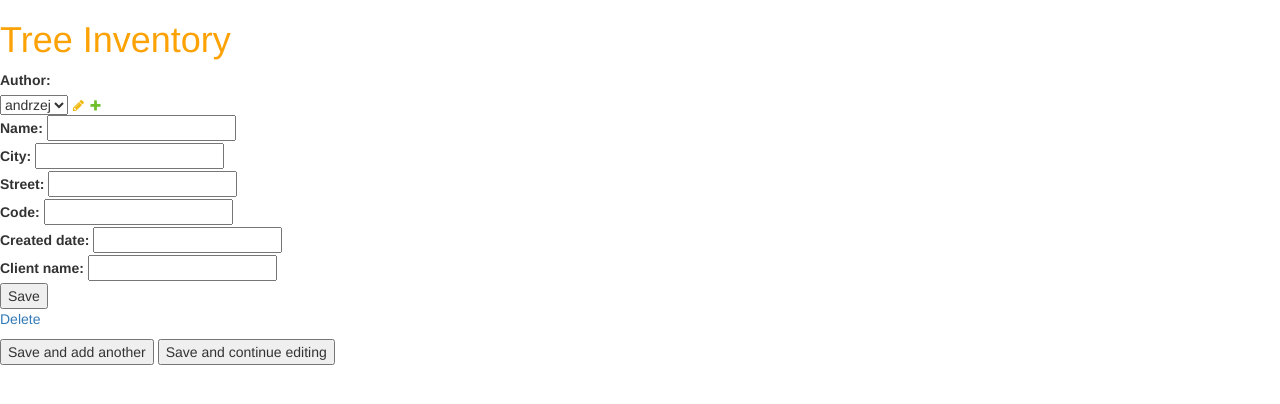
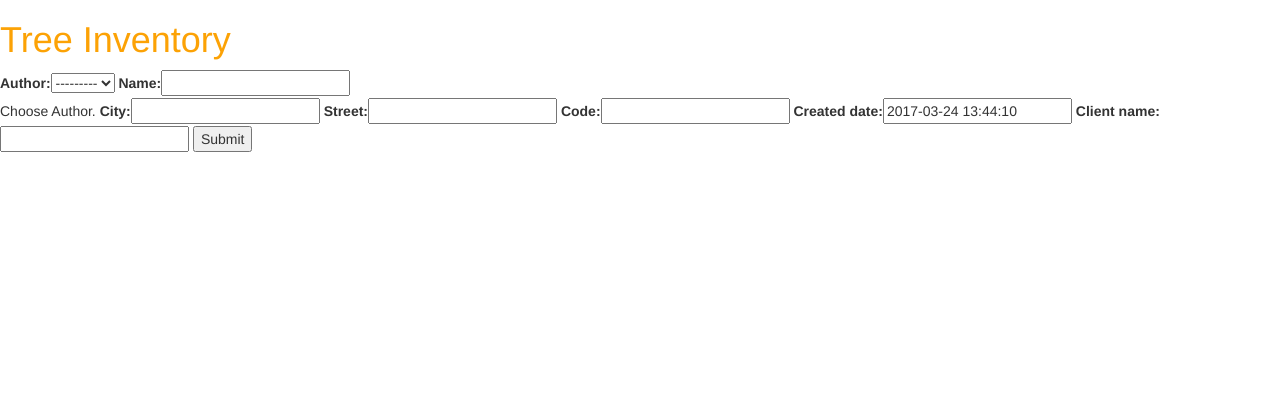
Before and after one commit to arychter86/proprii_inventory, a Django app: template inventory/templates/inventory/inventory.html in a window 1280 px wide. Shown: the top 404 px of the page. Run offline with Django 3.2, Linux system fonts and the light colour scheme; the template is opened without the code that fills it: values that come from a table or form of the project are taken from there, others are empty; some libraries are stand-ins or nearby versions.

Commit message:
Dodano Forms dziala update wpisow

```diff
--- a/inventory/models.py
+++ b/inventory/models.py
@@ -1,7 +1,8 @@
 from django.db import models
 from django.utils import timezone
 from django.contrib.auth.models import User
-
+from django.forms import ModelForm
+from django.utils.translation import ugettext_lazy as _
 
 
 class Tree(models.Model):
@@ -27,3 +28,19 @@ class Inventory(models.Model):
     client_name = models.CharField(max_length=200)
     def __str__(self):
         return self.name + ", klient: " + self.client_name + ", data: " + str(self.created_date)
+
+class InventoryForm(ModelForm):
+    class Meta:
+        model = Inventory
+        fields = ['author', 'name', 'city', 'street', 'code', 'created_date', 'client_name']
+        labels = {
+            'author': _('Author'),
+        }
+        help_texts = {
+            'name': _('Choose Author.'),
+        }
+        error_messages = {
+            'name': {
+                'max_length': _("This authors's name is too long."),
+            },
+        }
--- a/inventory/templates/inventory/inv_list.html
+++ b/inventory/templates/inventory/inv_list.html
@@ -36,7 +36,7 @@
                     <td>{{inventory.street}}</td>
                     <td>{{inventory.code}}</td>
                     <td>{{inventory.date}}</td>
-                    <td>  <a href="../inventory/{{inventory.id}}/"> Click </a></td>
+                    <td>  <a href="/inventory/{{inventory.id}}/"> Click </a></td>
                   </tr>
                 </span>
 
--- a/inventory/templates/inventory/inventory.html
+++ b/inventory/templates/inventory/inventory.html
@@ -11,76 +11,12 @@
             <h1><a href="">Tree Inventory</a></h1>
         </div>
 
-        <div>
-              <a href="">{{ inventory }}</a>
-        </div>
-        <fieldset class="module aligned ">
-          <div class="form-row field-author">
-            <div>
-              <label class="required" for="id_author">Author:</label>
-              <div class="related-widget-wrapper">
-                <select id="id_author" name="author" required>
-                  <option value="">---------</option>
-                  <option value="1" selected="selected">andrzej</option>
-                </select>
-                <a class="related-widget-wrapper-link change-related" id="change_id_author" data-href-template="/admin/auth/user/__fk__/change/?_to_field=id&amp;_popup=1" title="Change selected user">
-                  <img src="/static/admin/img/icon-changelink.svg" alt="Change"/>
-                </a>
-                <a class="related-widget-wrapper-link add-related" id="add_id_author" href="/admin/auth/user/add/?_to_field=id&amp;_popup=1" title="Add another user">
-                  <img src="/static/admin/img/icon-addlink.svg" alt="Add"/>
-                </a>
-              </div>
-            </div>
-          </div>
-          <div class="form-row field-name">
-            <div>
-              <label class="required" for="id_name">Name:</label>
-              <input class="vTextField" id="id_name" maxlength="200" name="name" type="text" value="{{inventory.name}}" required />
-            </div>
-          </div>
-          <div class="form-row field-city">
-            <div>
-              <label class="required" for="id_city">City:</label>
-              <input class="vTextField" id="id_city" maxlength="100" name="city" type="text" value="{{inventory.city}}" required />
-            </div>
-          </div>
-          <div class="form-row field-street">
-            <div>
-              <label class="required" for="id_street">Street:</label>
-              <input class="vTextField" id="id_street" maxlength="100" name="street" type="text" value="{{inventory.street}}" required />
-            </div>
-          </div>
-          <div class="form-row field-code">
-            <div>
-              <label class="required" for="id_code">Code:</label>
-              <input class="vTextField" id="id_code" maxlength="10" name="code" type="text" value="{{inventory.code}}" required />
-            </div>
-          </div>
-          <div class="form-row field-created_date">
-            <div>
-              <label class="required" for="id_created_date_0">Created date:</label>
-              <input class="vTextField" id="id_created_date" maxlength="20" name="code" type="text" value="{{inventory.created_date}}" required />
-            </div>
-          </div>
-          <div class="form-row field-client_name">
-            <div>
-              <label class="required" for="id_client_name">Client name:</label>
-              <input class="vTextField" id="id_client_name" maxlength="200" name="client_name" type="text" value="{{inventory.client_name}}" required />
-            </div>
-          </div>
-        </fieldset>
 
-        <div class="submit-row">
-        <input type="submit" value="Save" class="default" name="_save" />
-
-
-            <p class="deletelink-box"><a href="/admin/inventory/inventory/1/delete/" class="deletelink">Delete</a></p>
-
-
-        <input type="submit" value="Save and add another" name="_addanother" />
-        <input type="submit" value="Save and continue editing" name="_continue" />
-        </div>
-
+        <form action="/inventory/{{form.instance.id}}/" method="post">
+            {% csrf_token %}
+            {{ form }}
+            <input type="submit" value="Submit" />
+        </form>
 
       </body>
 </html>
```
Also changed, not shown: inventory/forms.py (added, +11 -0 lines), inventory/views.py (+22 -4 lines).
